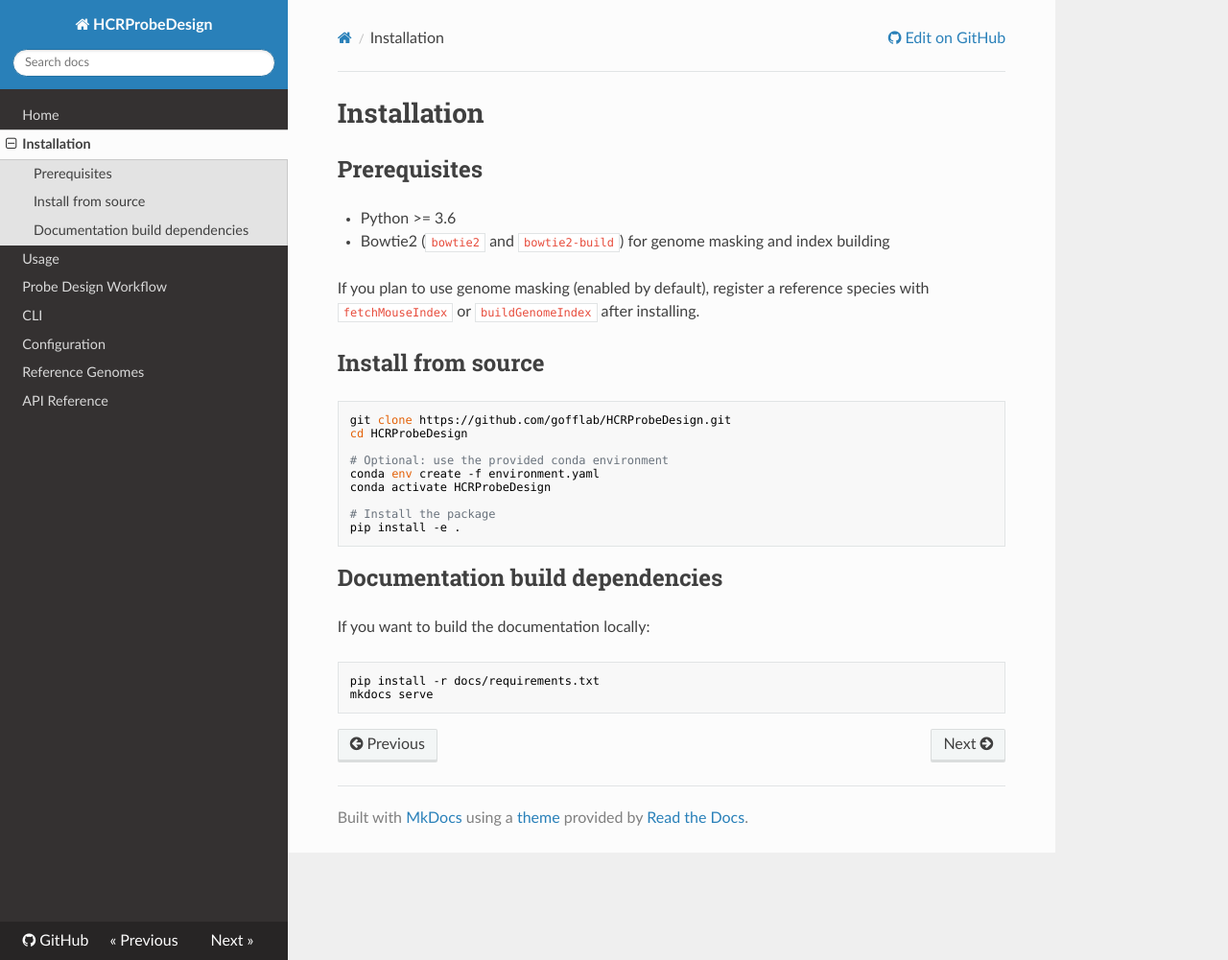
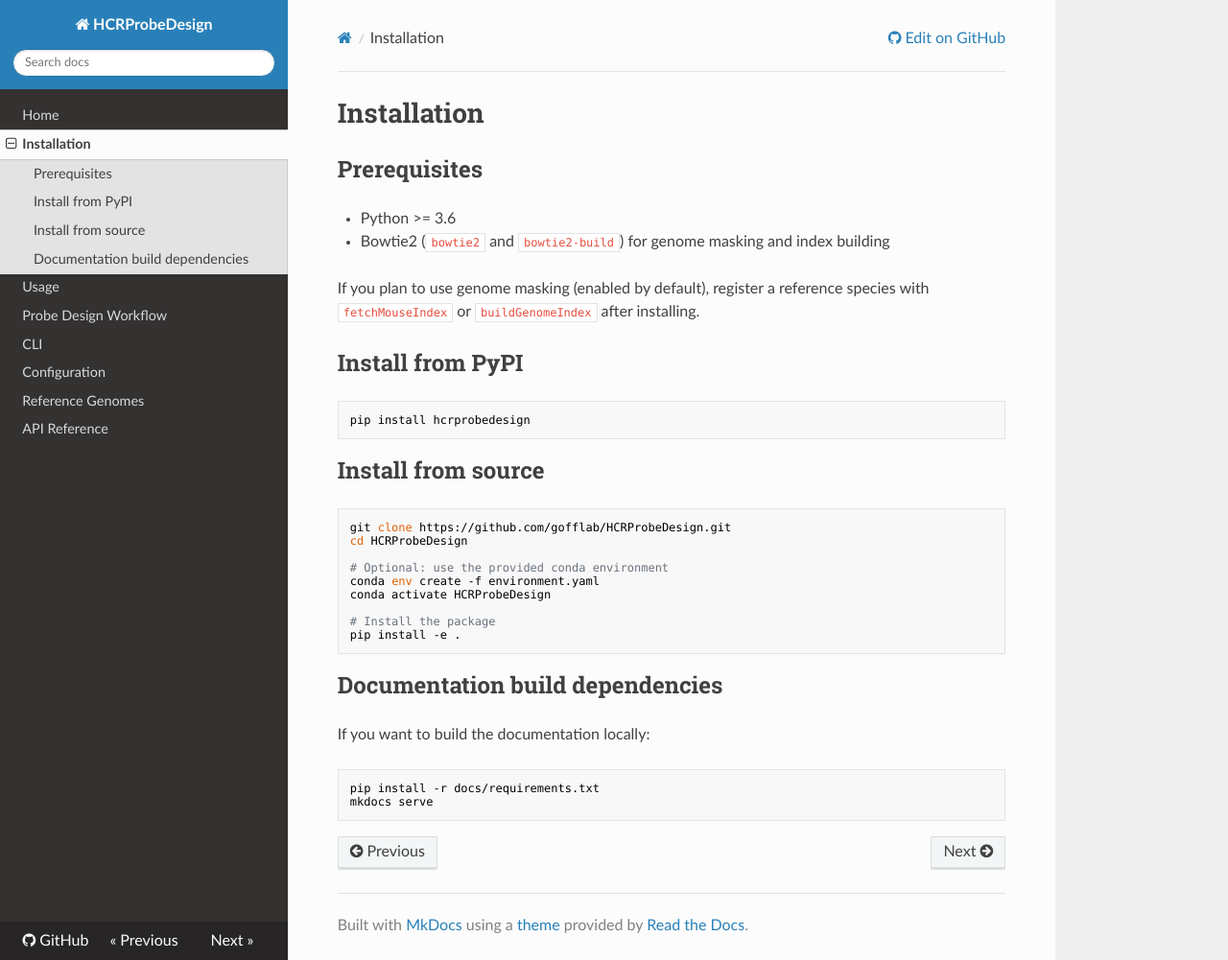
Before and after one commit to gofflab/HCRProbeDesign, an MkDocs documentation site: the page built from docs/installation.md, in a window 1280 px wide and 1001 px high. Shown: the whole window at 96% size. Built offline with MkDocs 1.6.1, drawn with Linux system fonts in a browser that asks for light colours; nearby versions of some CDN libraries.

Commit message:
Document PyPI installation

````diff
--- a/docs/installation.md
+++ b/docs/installation.md
@@ -6,6 +6,11 @@
 
 If you plan to use genome masking (enabled by default), register a reference
 species with `fetchMouseIndex` or `buildGenomeIndex` after installing.
+
+## Install from PyPI
+```bash
+pip install hcrprobedesign
+```
 
 ## Install from source
 ```bash
````
Also changed, not shown: README.md (+5 -0 lines).
